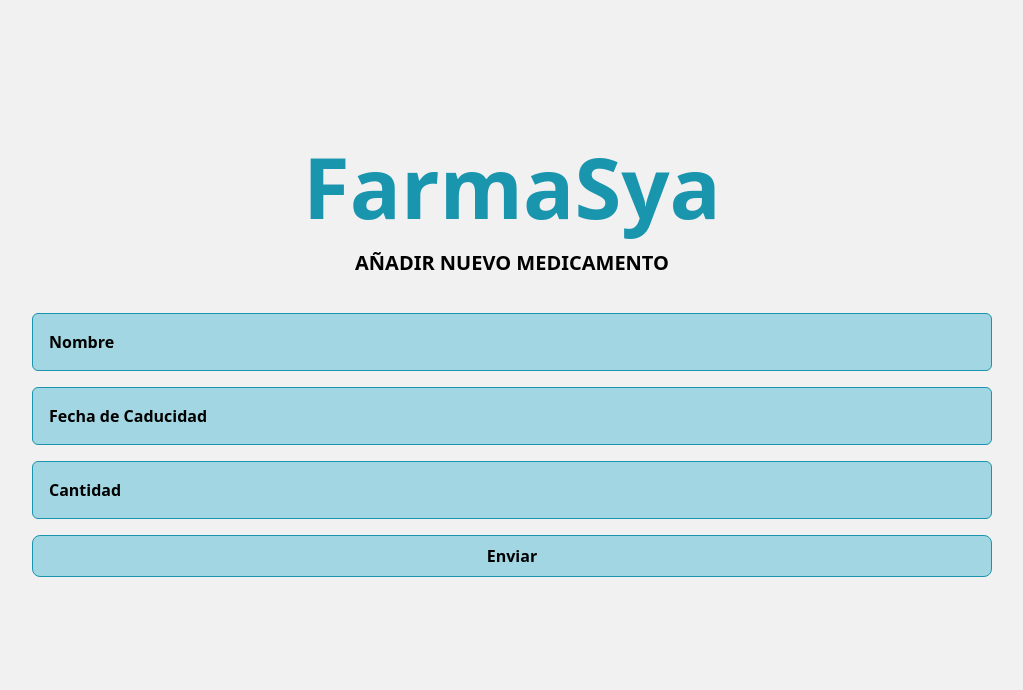
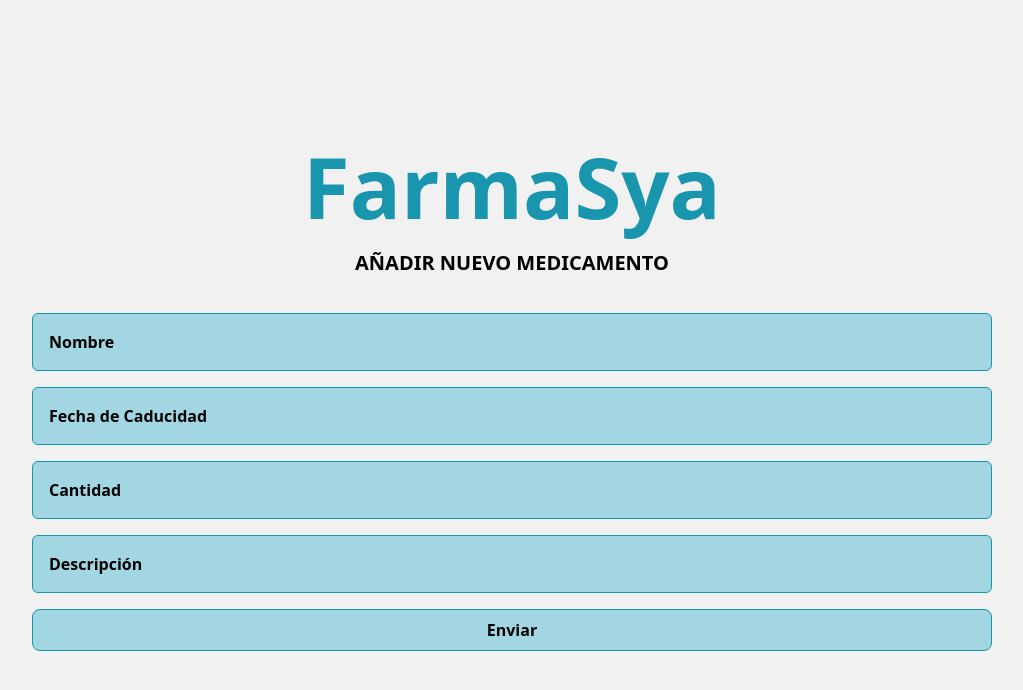
Before and after one commit to sergivj/farma.sya, a Next.js app: page /create in a window 1280 px wide. Shown: the top 690 px of the page, without its empty margins (128-1151 px from the left). Built offline with nearby package versions, Linux system fonts and the light colour scheme.

Commit message:
add new description

```diff
--- a/app/api/farmasya_add/route.ts
+++ b/app/api/farmasya_add/route.ts
@@ -4,11 +4,11 @@ import { NextRequest, NextResponse } from 'next/server';
 import { sql } from "@vercel/postgres";
 
 export async function POST(request: NextRequest) {
-    const { nombre, fecha, cantidad } = await request.json();
-    console.log(nombre, fecha, cantidad)
+    const { nombre, fecha, cantidad, description } = await request.json();
+    console.log(nombre, fecha, cantidad, description)
 
     try {
-        await sql`INSERT INTO FARMASYA VALUES (${nombre}, ${fecha}, ${cantidad})`;
+        await sql`INSERT INTO FARMASYA VALUES (${nombre}, ${fecha}, ${cantidad}, ${description})`;
 
         return NextResponse.json({ message: 'Item created successfully' });
     } catch (error) {
--- a/app/components/createPage.tsx
+++ b/app/components/createPage.tsx
@@ -9,6 +9,7 @@ const AddPage = () => {
     const [nombre, setNombre] = useState('')
     const [fecha, setFecha] = useState('')
     const [cantidad, setCantidad] = useState('')
+    const [description, setDescription] = useState('')
 
     const handleNombre = (e: any) => {
         setNombre(e.target.value)
@@ -22,17 +23,20 @@ const AddPage = () => {
         setCantidad(e.target.value)
     }
 
+    const handleDescription = (e: any) => {
+        setDescription(e.target.value)
+    }
+
 
      const handleClick = () => {
          try {
-             console.log(nombre, fecha, cantidad)
              const response = fetch('/api/farmasya_add', {
                  method: 'POST',
                  cache: 'no-store',
                  headers: {
                      'Content-Type': 'application/json',
                  },
-                 body: JSON.stringify({ nombre, fecha, cantidad}),
+                 body: JSON.stringify({ nombre, fecha, cantidad, description}),
              });
          } catch (error) {
              console.log('An error occurred while updating the item');
@@ -47,6 +51,7 @@ const AddPage = () => {
                 <input className='bg-color-primary border border-color-secondary font-bold placeholder:font-semibold placeholder-black p-4 rounded-md text-black' type={'text'} placeholder={'Nombre'} name={'nombre'} onChange={handleNombre}/>
                 <input className='bg-color-primary border border-color-secondary font-bold placeholder:font-semibold placeholder-black p-4 rounded-md text-black' type={'text'} placeholder={'Fecha de Caducidad'} name={'fecha'} onChange={handleFecha}/>
                 <input className='bg-color-primary border border-color-secondary font-bold placeholder:font-semibold placeholder-black p-4 rounded-md text-black' type={'number'} placeholder={'Cantidad'} name={'cantidad'} onChange={handleCantidad}/>
+                <input className='bg-color-primary border border-color-secondary font-bold placeholder:font-semibold placeholder-black px-4 py-4 rounded-md text-black' type={'text'} placeholder={'Descripción'} name={'description'} onChange={handleDescription}/>
                 <button className='flex border border-color-secondary justify-center p-2 rounded-lg bg-color-primary hover:bg-[#F1F1F2] font-semibold' type={'submit'}>Enviar</button>
             </form>
         </div>
--- a/app/components/searchPage.tsx
+++ b/app/components/searchPage.tsx
@@ -91,6 +91,9 @@ const SearchPage = ({rows, noTable=false}: any) => {
                     <th scope="col" className="px-6 py-3 text-lg">
                         Nombre
                     </th>
+                    <th scope="col" className="px-6 py-3 text-lg">
+                        Descripción
+                    </th>
                     <th scope="col" className="px-6 py-3 text-lg text-nowrap">
                         Fecha caducidad
                     </th>
@@ -109,6 +112,9 @@ const SearchPage = ({rows, noTable=false}: any) => {
                             className="px-6 py-4 text-nowrap text-lg">
                             {row.name}
                         </th>
+                        <td className="px-6 py-4 text-nowrap text-lg">
+                            {row.description}
+                        </td>
                         <td className="px-6 py-4 text-nowrap text-lg">
                             {row.fecha_caducidad}
                         </td>
--- a/app/layout.tsx
+++ b/app/layout.tsx
@@ -1,6 +1,7 @@
 import type { Metadata } from "next";
 import { Inter } from "next/font/google";
 import "./globals.css";
+import Link from "next/link";
 
 const inter = Inter({ subsets: ["latin"] });
 export const fetchCache = "force-no-store";
@@ -20,7 +21,9 @@ export default function RootLayout({
       <body>
         <div className='py-12 lg:px-36 lg:py-36'>
           <div>
-            <h1 className='flex w-full justify-center text-5xl md:text-[85px] lg:text-[85px] font-extrabold text-color-secondary pb-5'> FarmaSya </h1>
+            <Link href={'/search'}>
+              <h1 className='flex w-full justify-center text-5xl md:text-[85px] lg:text-[85px] font-extrabold text-color-secondary pb-5'> FarmaSya </h1>
+            </Link>
           </div>
           {children}
         </div>
```
